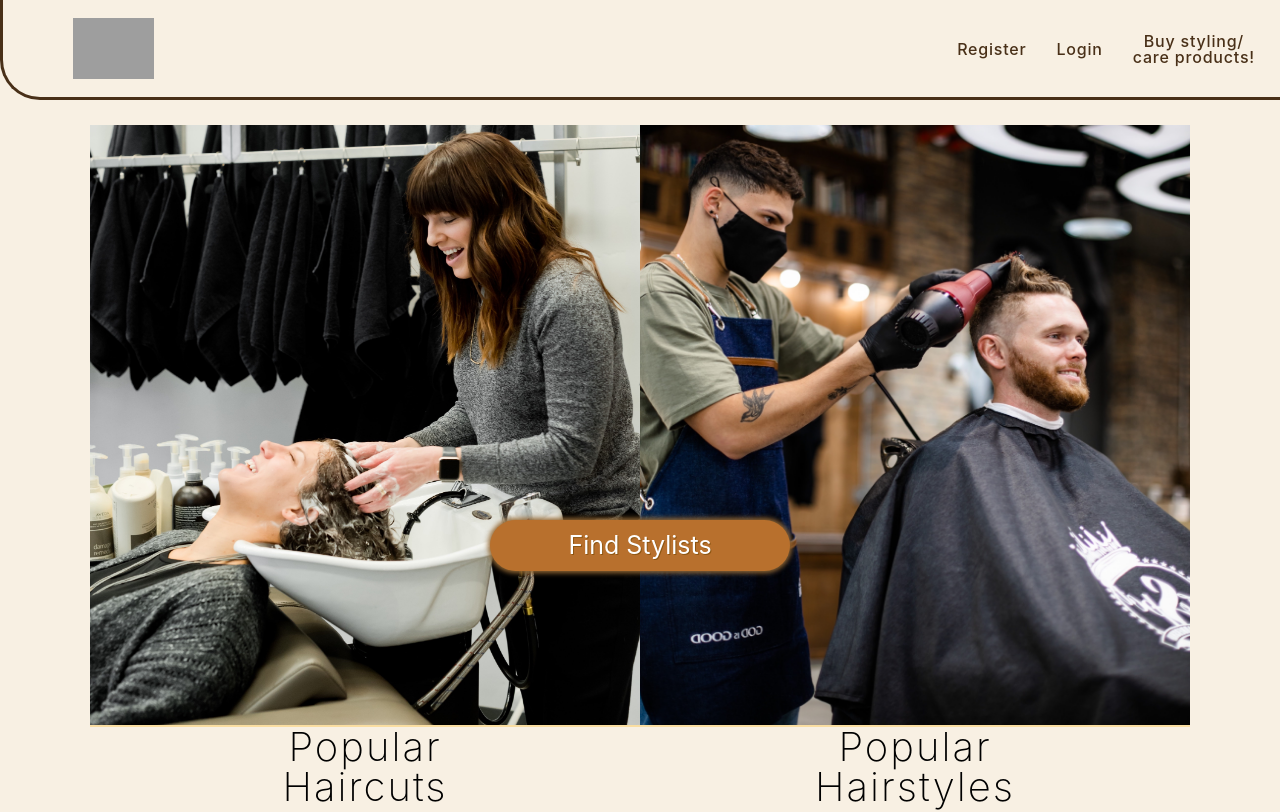
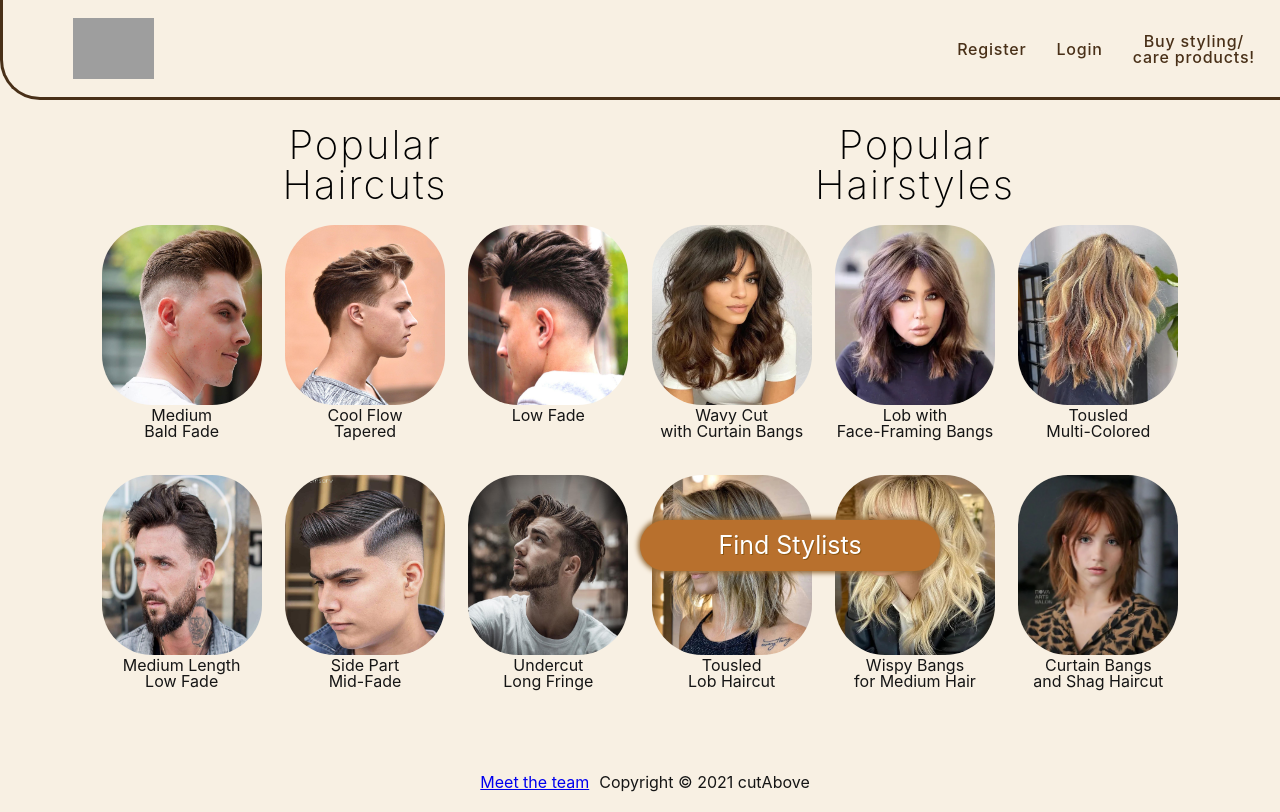
Before and after one commit to vernchao91/cutAbove, a React (Create React App) app in the folder frontend/: page / in a window 1280 px wide. Shown: the top 812 px of the page. Built offline with nearby package versions, Linux system fonts and the light colour scheme; no server answers; grey boxes are pictures that could not be loaded.

Commit message:
For the main page url

```diff
--- a/frontend/public/styles/mystyle.css
+++ b/frontend/public/styles/mystyle.css
@@ -263,7 +263,8 @@ input[type='password'] {
 
 .main-page-pics {
   background-color: #fadea2;
-  transition: 0.4s
+  transition: 0.4s;
+  background-image: url('');
 }
 
 .main-page-pics:hover {
--- a/frontend/src/components/main/main_page.jsx
+++ b/frontend/src/components/main/main_page.jsx
@@ -14,11 +14,13 @@ class MainPage extends React.Component {
     return (
       <div className = "splashPage">
         {/* <div className = "search-bar-container"><Link to = "/stylists/index" className = "book-appointment-button">Find Stylists</Link></div> */}
+        <div>
         <div className="main-page-pics">
-          <img className="salon" src={salon}/>
-          <img className="barbershop" src={barbershop}/>
+          {/* <img className="salon" src={salon}/>
+          <img className="barbershop" src={barbershop}/> */}
+          <Link to = "/stylists/index" className = "book-appointment-button">Find Stylists</Link>
         </div>
-        <Link to = "/stylists/index" className = "book-appointment-button">Find Stylists</Link>
+        </div>
         <FeaturedStylist />
         <div className="splash-hair-index">
           <div className = "splash-mens-haircuts">
```
Also changed, not shown: 1 other file (tests, documents, lock files or other folders).
